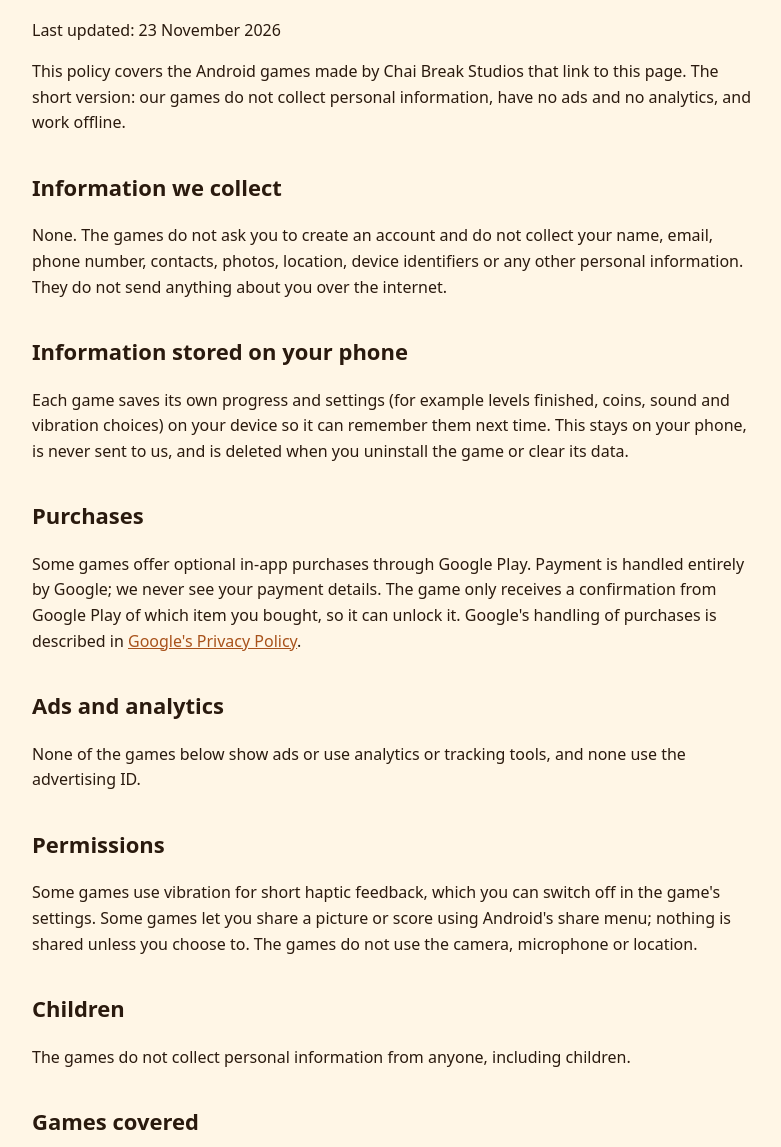
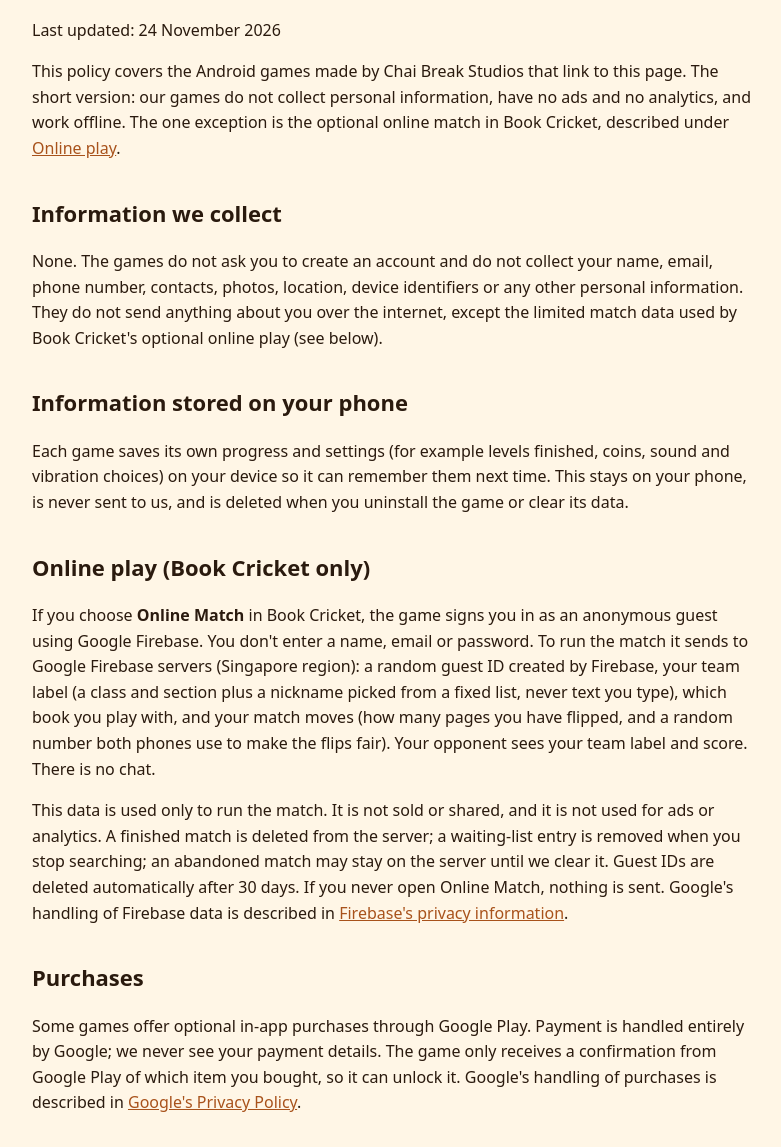
Before and after one commit to kshetty851-bit/chai-break-privacy, a plain HTML site: page index.html in a window 1280 px wide. Shown: the part 91-1238 px from the top of the page, without its empty margins (248-1029 px from the left). Drawn offline with Linux system fonts and the light colour scheme.

Commit message:
Book Cricket: describe optional online play (Firebase guest ID, team label, match moves)
Co-Authored-By: Claude Opus 5.5 <noreply@anthropic.com>

```diff
--- a/index.html
+++ b/index.html
@@ -13,14 +13,18 @@ a { color: #a8521b; }
 </head>
 <body>
 <h1>Chai Break Studios Privacy Policy</h1>
-<p>Last updated: 23 November 2026</p>
-<p>This policy covers the Android games made by Chai Break Studios that link to this page. The short version: our games do not collect personal information, have no ads and no analytics, and work offline.</p>
+<p>Last updated: 24 November 2026</p>
+<p>This policy covers the Android games made by Chai Break Studios that link to this page. The short version: our games do not collect personal information, have no ads and no analytics, and work offline. The one exception is the optional online match in Book Cricket, described under <a href="#online-play">Online play</a>.</p>
 
 <h2>Information we collect</h2>
-<p>None. The games do not ask you to create an account and do not collect your name, email, phone number, contacts, photos, location, device identifiers or any other personal information. They do not send anything about you over the internet.</p>
+<p>None. The games do not ask you to create an account and do not collect your name, email, phone number, contacts, photos, location, device identifiers or any other personal information. They do not send anything about you over the internet, except the limited match data used by Book Cricket's optional online play (see below).</p>
 
 <h2>Information stored on your phone</h2>
 <p>Each game saves its own progress and settings (for example levels finished, coins, sound and vibration choices) on your device so it can remember them next time. This stays on your phone, is never sent to us, and is deleted when you uninstall the game or clear its data.</p>
+
+<h2 id="online-play">Online play (Book Cricket only)</h2>
+<p>If you choose <b>Online Match</b> in Book Cricket, the game signs you in as an anonymous guest using Google Firebase. You don't enter a name, email or password. To run the match it sends to Google Firebase servers (Singapore region): a random guest ID created by Firebase, your team label (a class and section plus a nickname picked from a fixed list, never text you type), which book you play with, and your match moves (how many pages you have flipped, and a random number both phones use to make the flips fair). Your opponent sees your team label and score. There is no chat.</p>
+<p>This data is used only to run the match. It is not sold or shared, and it is not used for ads or analytics. A finished match is deleted from the server; a waiting-list entry is removed when you stop searching; an abandoned match may stay on the server until we clear it. Guest IDs are deleted automatically after 30 days. If you never open Online Match, nothing is sent. Google's handling of Firebase data is described in <a href="https://firebase.google.com/support/privacy">Firebase's privacy information</a>.</p>
 
 <h2>Purchases</h2>
 <p>Some games offer optional in-app purchases through Google Play. Payment is handled entirely by Google; we never see your payment details. The game only receives a confirmation from Google Play of which item you bought, so it can unlock it. Google's handling of purchases is described in <a href="https://policies.google.com/privacy">Google's Privacy Policy</a>.</p>
@@ -32,14 +36,14 @@ a { color: #a8521b; }
 <p>Some games use vibration for short haptic feedback, which you can switch off in the game's settings. Some games let you share a picture or score using Android's share menu; nothing is shared unless you choose to. The games do not use the camera, microphone or location.</p>
 
 <h2>Children</h2>
-<p>The games do not collect personal information from anyone, including children.</p>
+<p>The games do not collect personal information from anyone, including children. Book Cricket's optional online play uses only an anonymous guest ID and a team label from a fixed list.</p>
 
 <h2>Games covered</h2>
 <div class="game" id="leak-patrol"><h3>Leak Patrol</h3><p>Pipe puzzle. Saves progress on your phone; can share a Daily pipe result (text only) through Android's share menu if you choose, and has no in-app purchases.</p></div>
 <div class="game" id="pencil-bridge"><h3>Pencil Bridge</h3><p>Draw-a-bridge physics game. Saves levels and stars on your phone and has no in-app purchases.</p></div>
 <div class="game" id="doodle-zoo"><h3>Doodle Zoo</h3><p>Draw-your-own-animal zoo. Saves your zoo on your phone. Optional in-app purchases through Google Play.</p></div>
 <div class="game" id="desi-jigsaw-puzzle"><h3>Desi Jigsaw Puzzle</h3><p>Jigsaw puzzles. Saves progress on your phone; can share a finished picture through Android's share menu if you choose. Optional in-app purchases through Google Play.</p></div>
-<div class="game" id="book-cricket"><h3>Book Cricket</h3><p>Notebook cricket game. Saves matches and settings on your phone; this version has no in-app purchases.</p></div>
+<div class="game" id="book-cricket"><h3>Book Cricket</h3><p>Notebook cricket game. Saves matches and settings on your phone. Optional online matches against random players send the limited data described under <a href="#online-play">Online play</a>. This version has no in-app purchases.</p></div>
 <div class="game" id="pen-fight"><h3>Pen Fight</h3><p>Desk pen-flicking game. Saves progress on your phone and has no in-app purchases.</p></div>
 <div class="game" id="chappal-attack"><h3>Chappal Attack</h3><p>Arcade dodging game. Saves scores on your phone; this version has no in-app purchases.</p></div>
 <div class="game" id="bone-breaker"><h3>Bone Breaker: Ragdoll Fall</h3><p>Cartoon ragdoll physics game. Saves progress on your phone; can share a clip or score through Android's share menu if you choose. Optional in-app purchases through Google Play.</p></div>
```
